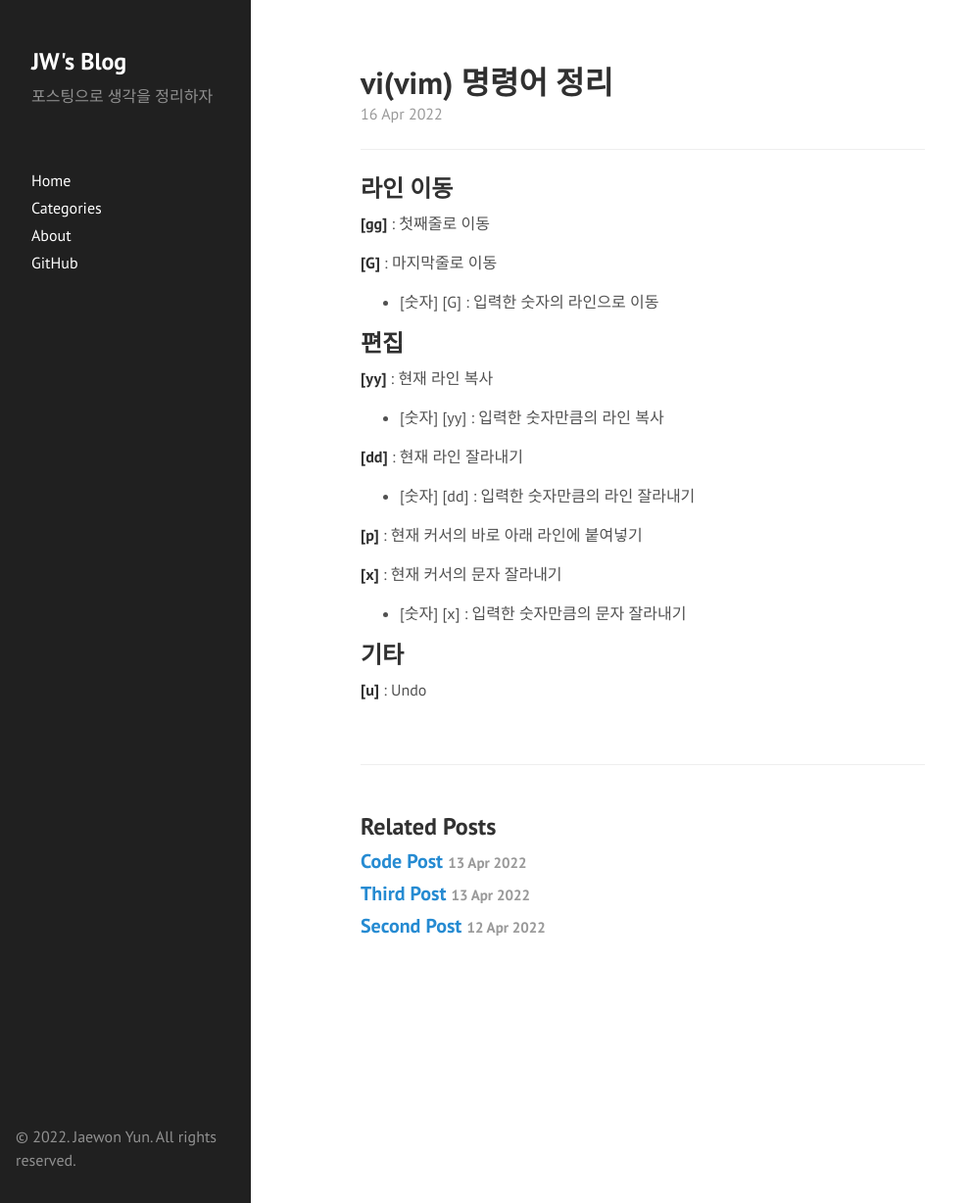
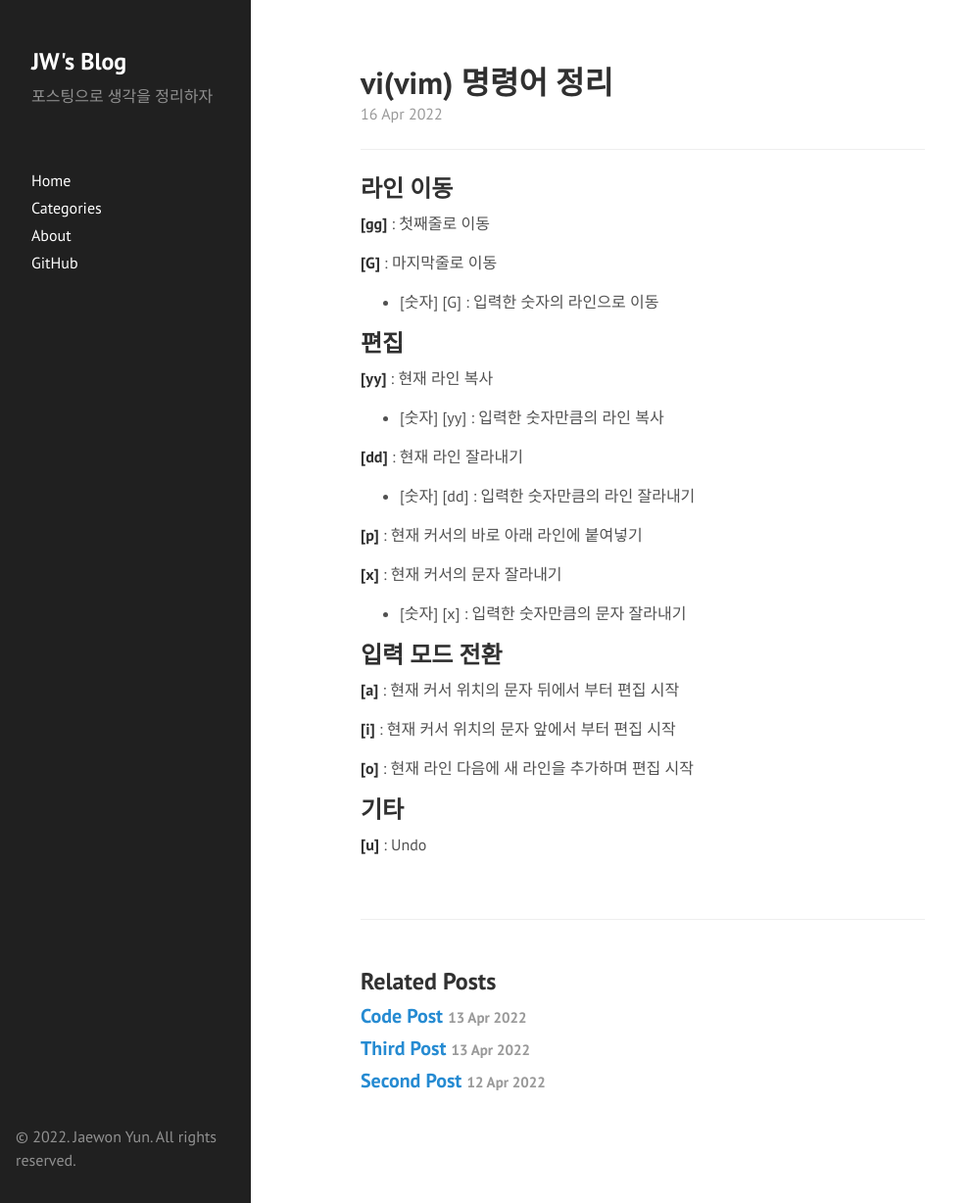
Before and after one commit to woin2ee/woin2ee.github.io, a Jekyll site: the page built from _posts/2022./2022-04-16-vi-shortcut.md, in a window 1280 px wide and 1228 px high. Shown: the whole window at 98% size, without its empty margins (0-991 px from the left). Built offline with Jekyll 4.4.1, drawn with Linux system fonts in a browser that asks for light colours.

Commit message:
Update post

```diff
--- a/_posts/2022./2022-04-16-vi-shortcut.md
+++ b/_posts/2022./2022-04-16-vi-shortcut.md
@@ -31,6 +31,14 @@ categories: Posts
 
 - [숫자] [x] : 입력한 숫자만큼의 문자 잘라내기
 
+## 입력 모드 전환
+
+**[a]** : 현재 커서 위치의 문자 뒤에서 부터 편집 시작
+
+**[i]** : 현재 커서 위치의 문자 앞에서 부터 편집 시작
+
+**[o]** : 현재 라인 다음에 새 라인을 추가하며 편집 시작
+
 ## 기타
 
 **[u]** : Undo
```
